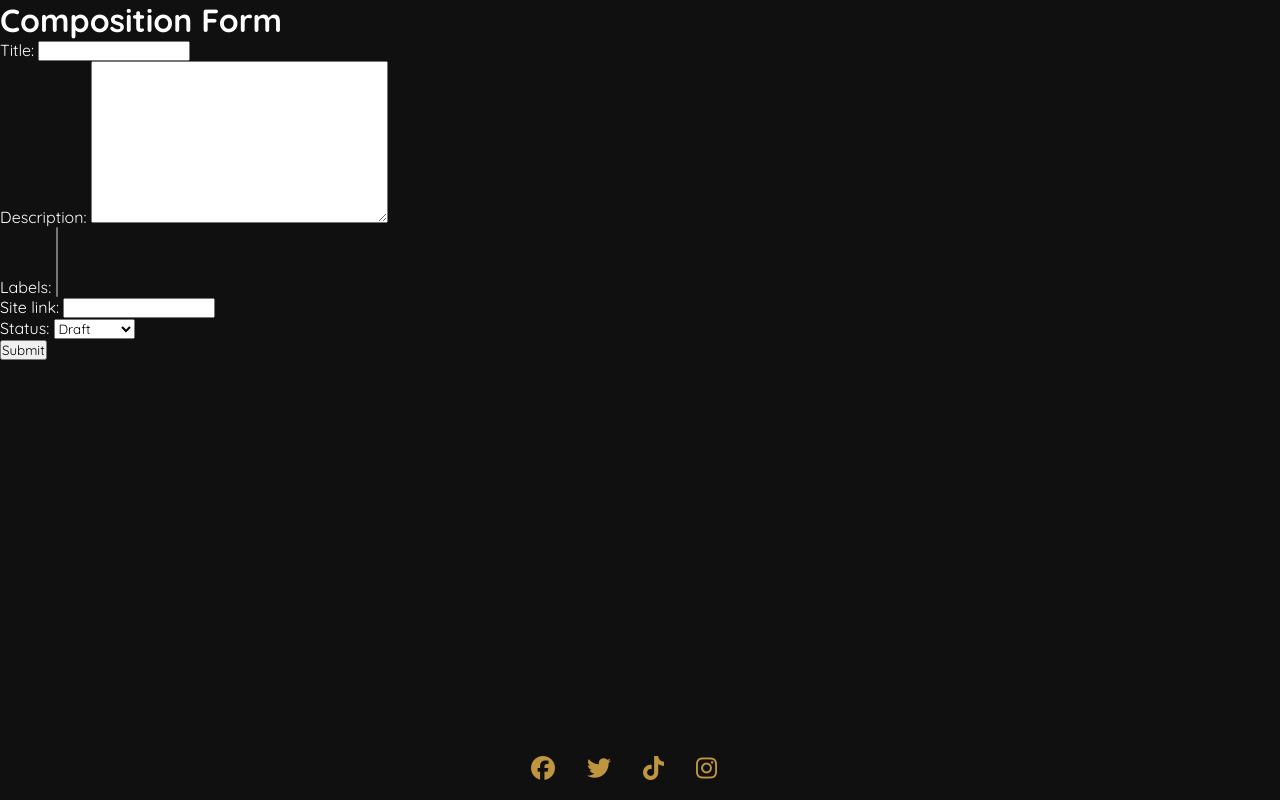
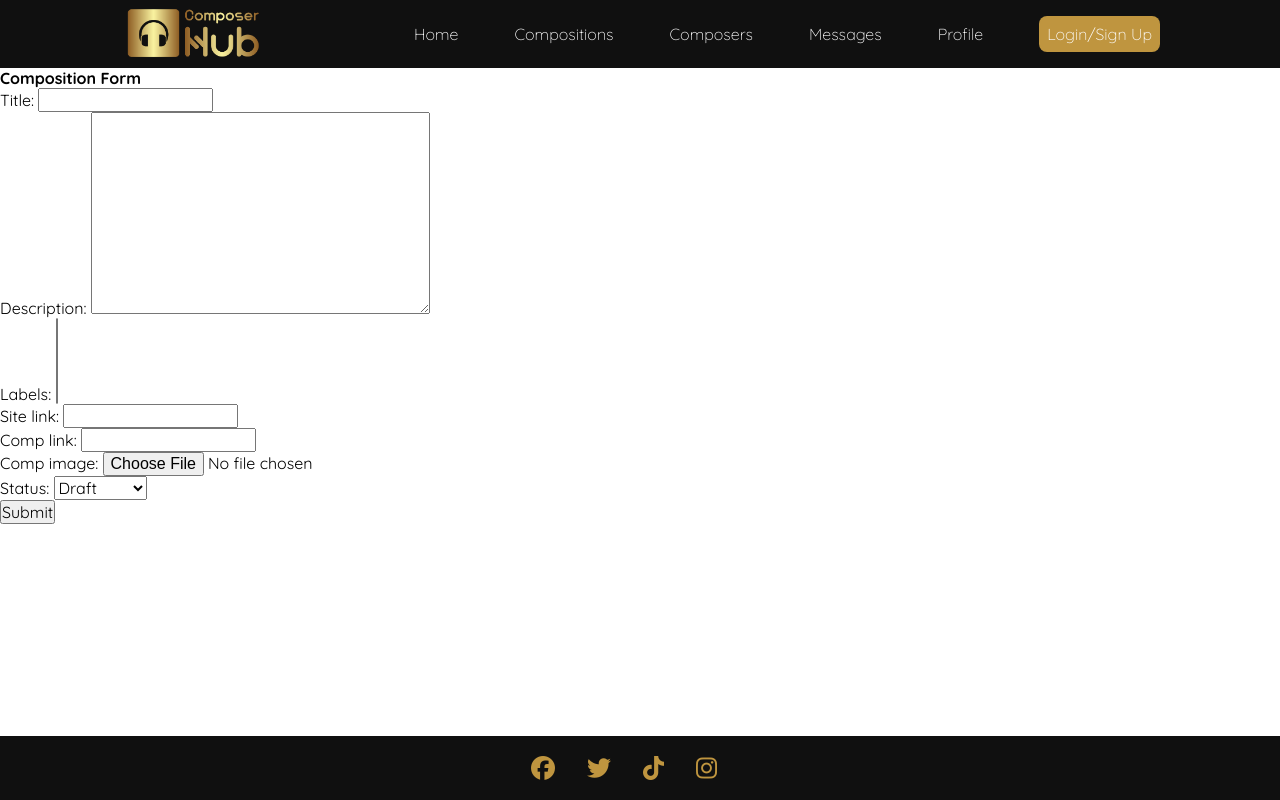
Before and after one commit to Sdalsosa/ComposerHub, a Django app: page /create-composition/ in a window 1280 px wide. Run offline with Django 3.2, Linux system fonts and the light colour scheme; data that the repository does not hold is empty; some libraries are stand-ins or nearby versions.

Commit message:
Add navigation menu and user image upload function
Add:
- images to composition model
- website link field to to composotion model
- image upload option to composition model
- default image added to composition model
- Navigation menu to base.html
- styling to naveigation menu

Update:
- settings.py with media folder directory

```diff
--- a/ComposerHub/settings.py
+++ b/ComposerHub/settings.py
@@ -125,8 +125,12 @@ USE_TZ = True
 # https://docs.djangoproject.com/en/3.2/howto/static-files/
 
 STATIC_URL = '/static/'
+MEDIA_URL = '/images/'
 
 STATICFILES_DIRS = [os.path.join(BASE_DIR, 'static')]
+
+MEDIA_ROOT = os.path.join(BASE_DIR, 'static/images')
+STATIC_ROOT = os.path.join(BASE_DIR, 'staticfiles')
 
 # Default primary key field type
 # https://docs.djangoproject.com/en/3.2/ref/settings/#default-auto-field
--- a/ComposerHub/urls.py
+++ b/ComposerHub/urls.py
@@ -15,9 +15,14 @@ Including another URLconf
 """
 from django.contrib import admin
 from django.urls import path, include
+from django.conf import settings
+from django.conf.urls.static import static
 
 urlpatterns = [
     path('admin/', admin.site.urls),
     path('', include('compositions.urls')),
     path('users/', include('users.urls')),
 ]
+
+urlpatterns += static(settings.MEDIA_URL, document_root=settings.MEDIA_ROOT)
+urlpatterns += static(settings.STATIC_URL, document_root=settings.STATIC_ROOT)
--- a/compositions/forms.py
+++ b/compositions/forms.py
@@ -5,4 +5,4 @@ from.models import Composition
 class CompForm(ModelForm):
     class Meta:
         model = Composition
-        fields = [ 'title', 'description', 'labels', 'site_link', 'status' ]
+        fields = [ 'title', 'description', 'labels', 'site_link', 'comp_link', 'comp_image', 'status' ]
--- a/compositions/models.py
+++ b/compositions/models.py
@@ -12,11 +12,13 @@ class Composition(models.Model):
     author = models.ForeignKey(User, on_delete=models.CASCADE,
                                related_name="compositions_posts", null=True)
     title = models.CharField(max_length=250, unique=True)
+    comp_image = models.ImageField(null=True, blank=True, default="hero.png")
     description = models.TextField(null=True, blank=True)
     updated_on = models.DateTimeField(auto_now=True)
     created_on = models.DateTimeField(auto_now_add=True)
     status = models.IntegerField(choices=STATUS, default=0)
     site_link = models.CharField(max_length=2500, null=True, blank=True)
+    comp_link = models.CharField(max_length=2500, null=True, blank=True)
     labels = models.ManyToManyField('Label', blank=True)
     likes = models.ManyToManyField(
         User, related_name='composition_like', blank=True)
--- a/compositions/templates/compositions/comp-form.html
+++ b/compositions/templates/compositions/comp-form.html
@@ -5,7 +5,7 @@
 
 <h1>Composition Form</h1>
 
-<form method="POST">
+<form method="POST" enctype="multipart/form-data">
     {% csrf_token %}
 
     {{ form.as_p }}
--- a/compositions/templates/compositions/delete-obj.html
+++ b/compositions/templates/compositions/delete-obj.html
@@ -10,7 +10,7 @@
     <p>If you delete "{{ composition }}", it will be
         lost forever! Are you sure you wish to continue?</p>
 
-    <button><a href=" {% url 'compositions' %} ">Cancel</a></button>
+    <button><a href=" {% url 'home' %} ">Cancel</a></button>
 
     <input type="submit" value="Continue"/>
 
--- a/compositions/templates/compositions/single-composition.html
+++ b/compositions/templates/compositions/single-composition.html
@@ -2,6 +2,8 @@
 
 
 {% block content %}
+
+<img src="{{ composition.comp_image.url }}" alt="Composition Image">
 
 <h1>{{ composition.title }}</h1>
 
--- a/compositions/urls.py
+++ b/compositions/urls.py
@@ -2,7 +2,7 @@ from django.urls import path
 from . import views
 
 urlpatterns = [
-    path('', views.compositions, name="compositions"),
+    path('', views.compositions, name="home"),
     path('composition/<str:prim_key>/', views.composition, name="composition"),
     path('create-composition/', views.createComposition, name="create-composition"),
     path('update-composition/<str:prim_key>/', views.updateComposition, name="update-composition"),
--- a/compositions/views.py
+++ b/compositions/views.py
@@ -17,10 +17,10 @@ def createComposition(request):
     form = CompForm()
 
     if request.method == 'POST':
-        print(request.POST)
+        form = CompForm(request.POST, request.FILES)
         if form.is_valid():
             form.save()
-            return redirect('compositions')
+            return redirect('home')
     return render(request, 'compositions/comp-form.html', {'form':form})
 
 
@@ -29,10 +29,10 @@ def updateComposition(request, prim_key):
     form = CompForm(instance=composition)
 
     if request.method =='POST':
-        form = CompForm(request.POST, instance=composition)
+        form = CompForm(request.POST, request.FILES,  instance=composition)
         if form.is_valid():
             form.save()
-            return redirect('compositions')
+            return redirect('home')
     return render(request, 'compositions/comp-form.html', {'form':form})
 
 
@@ -41,5 +41,5 @@ def deleteComposition(request, prim_key):
 
     if request.method =='POST':
         composition.delete()
-        return redirect('compositions')
+        return redirect('home')
     return render(request, 'compositions/delete-obj.html', {'composition':composition})
--- a/static/css/style.css
+++ b/static/css/style.css
@@ -1,20 +1,108 @@
+@import url('https://fonts.googleapis.com/css2?family=Quicksand:wght@300;400;500;600;700&display=swap');
+
+/*------ Variables ------*/
+
+:root {
+  --color-main: #BF953F;
+  --color-dark: #101010;
+  --color-light: #d9d7d7;
+  --shadow: 1px 1px 5px #00000010;
+}
+
+/*------ Clear defaults ------*/
+
 * {
   margin: 0;
   padding: 0;
   box-sizing: border-box;
+  color: inherit;
+  font-size: inherit;
   font-family: 'Quicksand', sans-serif;
   list-style: none;
+
 }
 
 html {
   scroll-behavior: smooth;
 }
 
-  body{
-    background-color: #101010;
-    margin-bottom: 5rem;
+
+body {
+  min-height: 100vh;
+}
+
+/*------ Header Section ------*/
+
+.header {
+  display: flex;
+  z-index: 111;
+  background-color: var(--color-dark);
+  justify-content: center;
+}
+
+.header > .container{
+  width: 85%;
+  display: flex;
+  justify-content: space-between;
+  align-items: center;
+  padding: 0 1.5rem;
+}
+
+a {
+  text-decoration: none;
+  display: inline-block;
+}
+
+.nav{
+  display: inline;
+}
+
+.nav > ul {
+  display: inline-flex;
+  align-items: center;
+  gap: 3.5rem;
+}
+
+.nav_item > a {
   color: white;
+  font-weight: 300;
 }
+
+.btn {
+  cursor: pointer;
+  background-color: var(--color-main);
+  padding: 0.5rem 0.5rem;
+  border-radius: 0.5rem;
+  border: none;
+  color:white;
+}
+
+.logo > img{
+  height: 4rem;
+  width: auto;
+}
+
+@media screen and (max-width: 1150px) {
+  .header{
+    font-size: 0.75rem;
+  }
+
+  .nav > ul {
+    gap: 1.5rem;
+  }
+
+  .nav > .btn {
+    padding: 0.25rem 0.25rem;
+
+  }
+
+  .logo > img{
+    height: 3rem;
+    width: auto;
+  }
+}
+
+
 
 /*------ Footer Section ------*/
 
@@ -42,7 +130,6 @@
   font-size: 1.5rem;
   transition: 0.4s ease-in-out;
   color:#BF953F;
-
 }
 
 .social-networks a:hover {
--- a/templates/base.html
+++ b/templates/base.html
@@ -6,7 +6,6 @@
   <meta charset="UTF-8" />
   <meta http-equiv="X-UA-Compatible" content="IE=edge" />
   <meta name="viewport" content="width=device-width, initial-scale=1.0" />
-  <link href="https://fonts.googleapis.com/css2?family=Quicksand:wght@300;400;500;600;700&display=swap" rel="stylesheet">
   <link rel="stylesheet" href="{% static 'css/style.css' %}" />
   <link rel="shortcut icon" type="image/png" href="{% static 'images/favicon.ico' %}"/>
   <title>Composer Hub - Find a Composer for your next Project</title>
@@ -16,7 +15,27 @@
 
         <!-- Navigation Section-->
 
-    <header></header>
+  <header class="header">
+
+          <!-- Logo -->
+    <div class="container">
+      <a href="{% url 'home' %}" class="logo">
+        <img src="{% static 'images/logo.png' %} " alt="Trad Archive Logo" />
+      </a>
+
+      <!-- Navigation bar -->
+      <nav class="nav">
+        <ul>
+          <li class="nav_item"><a href = "{% url 'home' %}">Home</a></li>
+          <li class="nav_item"><a href = "{% url 'home' %}">Compositions</a></li>
+          <li class="nav_item"><a href = "#">Composers</a></li>
+          <li class="nav_item"><a href = "#">Messages</a></li>
+          <li class="nav_item"><a href = "#">Profile</a></li>
+          <li class="nav_item"><a href="#" class="btn">Login/Sign Up</a></li>
+        </ul>
+      </nav>
+    </div>
+  </header>
 
   <main>
       {% block content %}
```
Also changed, not shown: compositions/migrations/0007_composition_comp_image.py (added), compositions/migrations/0008_composition_comp_link.py (added), static/images/hero.png (added), static/images/logo.png (added), static/images/palette.png (added), static/images/profile.png (added). Lines whose indentation alone changed are shown as unchanged.
